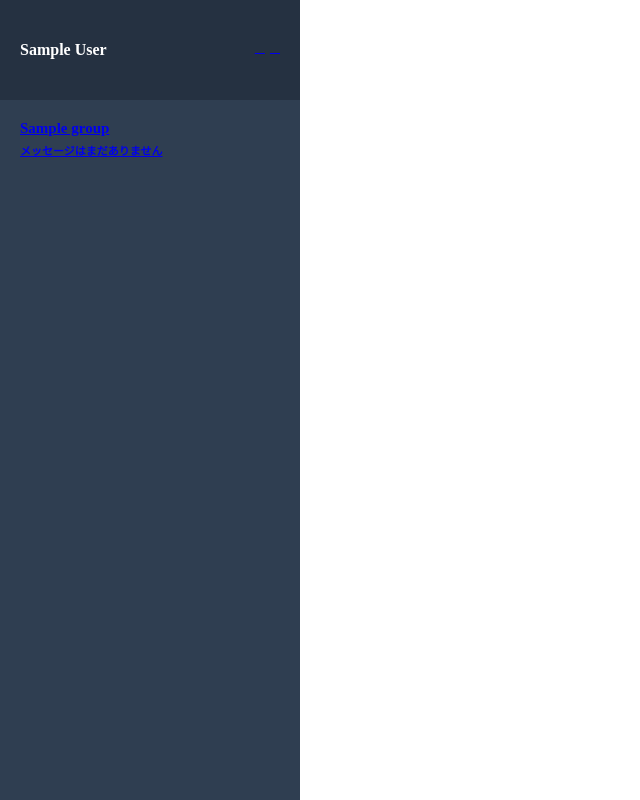
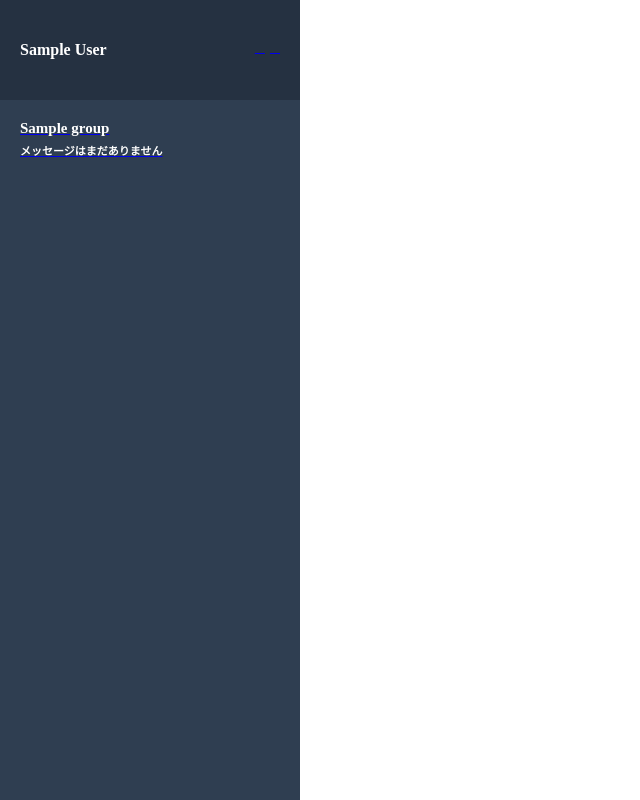
Before and after one commit to shry44/chat-space, a Rails app: page / in a window 1280 px wide. Shown: the whole page, without its empty margins (0-640 px from the left). Run offline with Rails 7, Linux system fonts and the light colour scheme; a user stored in the database is signed in; tables that the repository leaves empty hold one stand-in row (values such as "Sample post"); style sheets or scripts are compiled from the project's sources; some libraries are stand-ins or nearby versions.

Commit message:
Update _messages.scss

```diff
--- a/app/assets/stylesheets/modules/_messages.scss
+++ b/app/assets/stylesheets/modules/_messages.scss
@@ -51,12 +51,14 @@ $btnblue: #38aef0;
     background-color: #2f3e51;
     &__group {
       font-weight: bold;
-      color: $txtwhite;
+      text-decoration: none;
       &__name {
+        color: $txtwhite;
         font-size: 15px;
         padding: 20px 20px 5px;
       }
       &__new-message {
+        color: $txtwhite;
         font-size: 11px;
         padding: 0 20px 40px 20px;
       }
```
